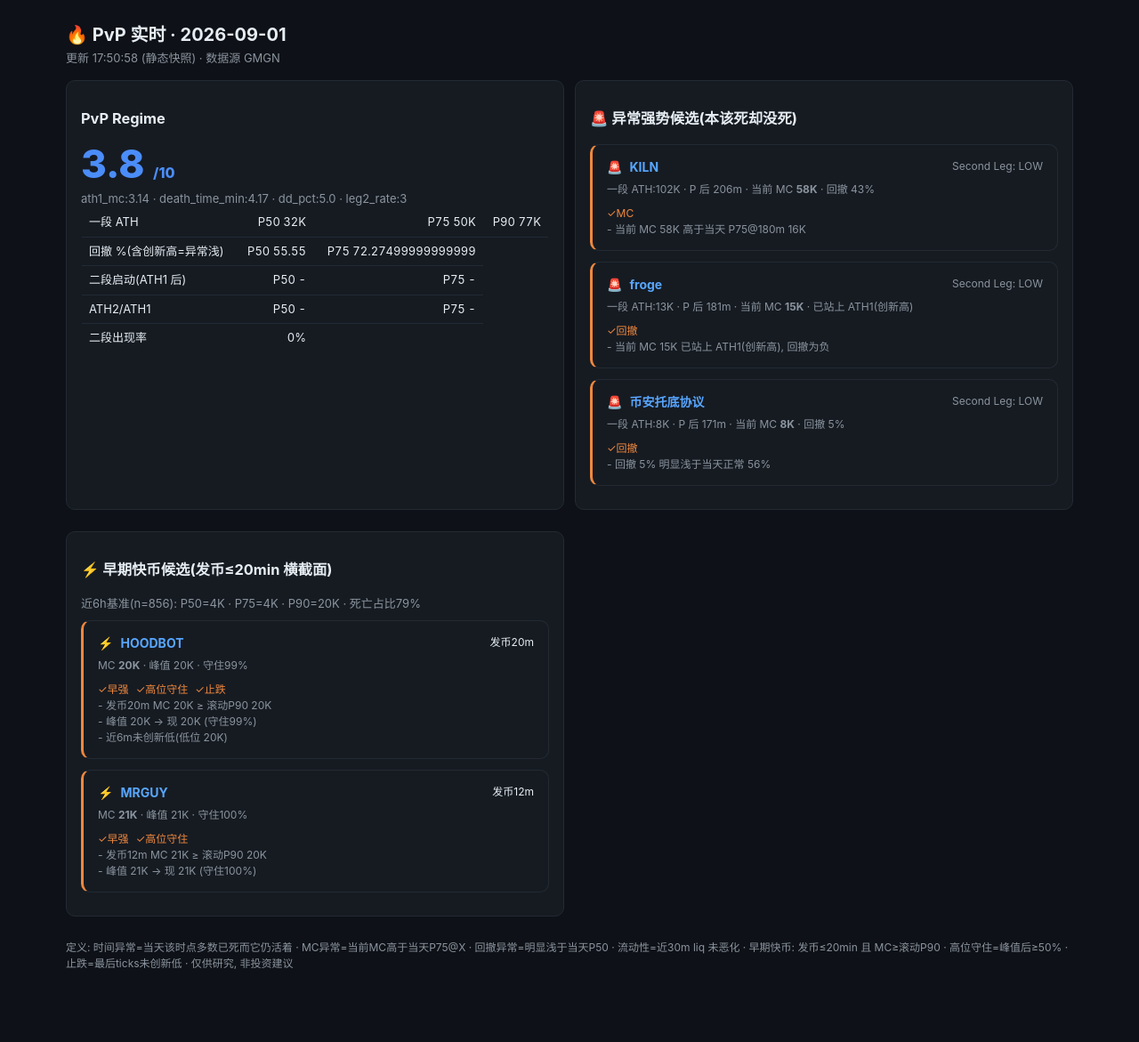
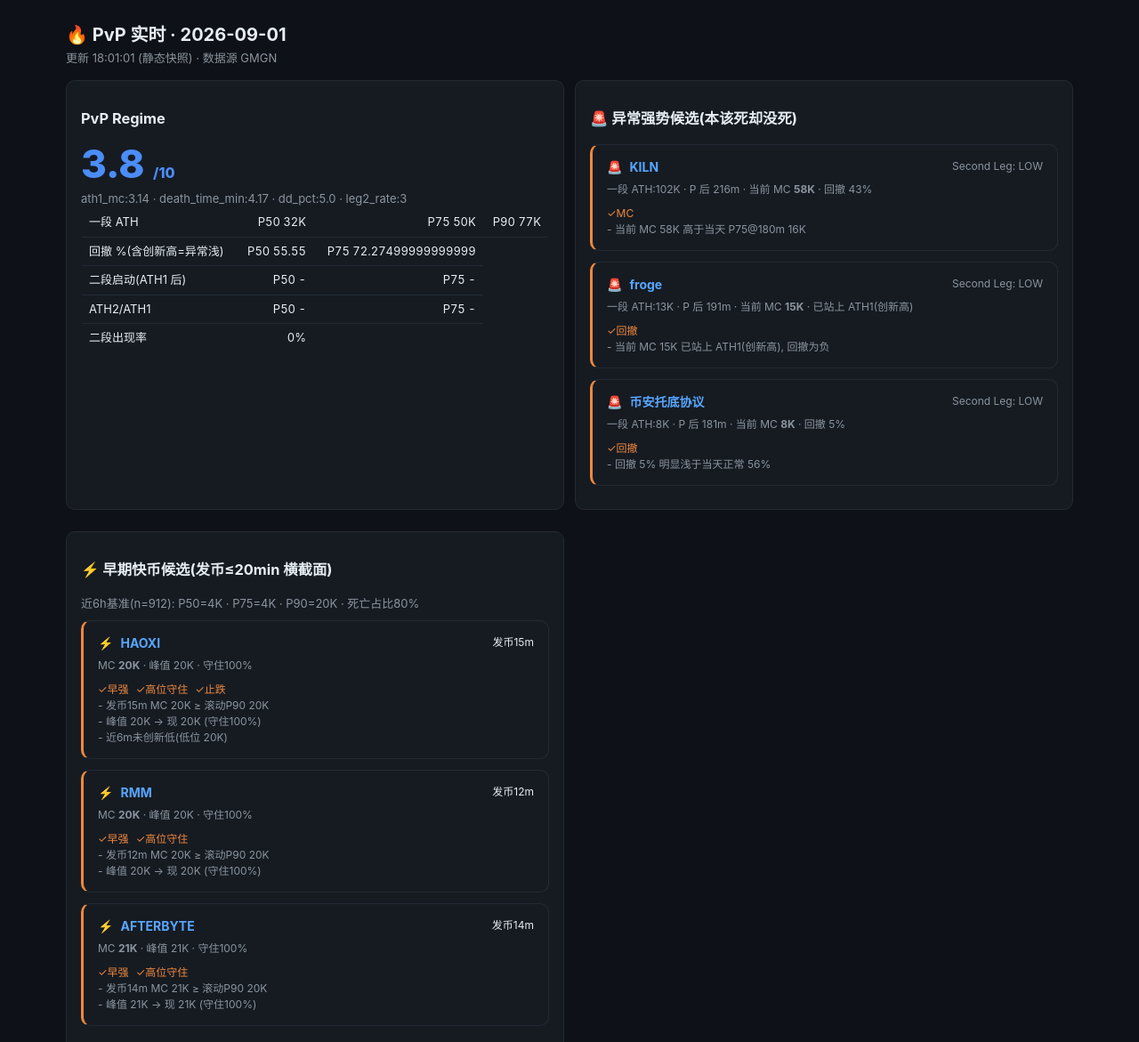
Before and after one commit to yu-cc-patrick/golden-dog-dashboard, a plain HTML site: page pvp/live.html in a window 1280 px wide. Shown: the top 1171 px of the page at 89% size. Before the commit the page ends 1116 px from the top, so only its background shows below. Drawn offline with Linux system fonts and the light colour scheme.

Commit message:
pvp 看板更新 2026-09-01 18:01

```diff
--- a/pvp/live.html
+++ b/pvp/live.html
@@ -28,7 +28,7 @@ a{color:var(--link);text-decoration:none}.foot{color:var(--mut);font-size:12px;m
 @media(max-width:760px){.wrap{padding:12px}h1{font-size:17px}}
 </style></head><body><div class="wrap">
 <h1>🔥 PvP 实时 · 2026-09-01</h1>
-<div class="sub">更新 17:50:58 (静态快照) · 数据源 GMGN</div>
+<div class="sub">更新 18:01:01 (静态快照) · 数据源 GMGN</div>
 <div class="grid">
 <div class="card"><h3>PvP Regime</h3>
 <div class="big lo">3.8 <span style="font-size:16px">/10</span></div>
@@ -40,11 +40,12 @@ a{color:var(--link);text-decoration:none}.foot{color:var(--mut);font-size:12px;m
 <tr><td>ATH2/ATH1</td><td class="num">P50 -</td><td class="num">P75 -</td></tr>
 <tr><td>二段出现率</td><td class="num">0%</td></tr>
 </tbody></table></div>
-<div class="card"><h3>🚨 异常强势候选(本该死却没死)</h3><div class="card alert"><div class="ahead"><span class="al">🚨</span><b><a href="https://gmgn.ai/eth/token/0xcfc77141361db3e23e9bf0522558714a207e974f" target="_blank">KILN</a></b><span class="pot pot-low">Second Leg: LOW</span></div><div class="anm">一段 ATH:102K · P 后 206m · 当前 MC <b>58K</b> · 回撤 43%</div><div><span class="dchk">✓MC</span></div><div class="wy">- 当前 MC 58K 高于当天 P75@180m 16K</div></div>
-<div class="card alert"><div class="ahead"><span class="al">🚨</span><b><a href="https://gmgn.ai/sol/token/5ZqaMgN32z2UuvWKQDVpPvbFpAKmayhBKRuW4PYqasxB" target="_blank">froge</a></b><span class="pot pot-low">Second Leg: LOW</span></div><div class="anm">一段 ATH:13K · P 后 181m · 当前 MC <b>15K</b> · 已站上 ATH1(创新高)</div><div><span class="dchk">✓回撤</span></div><div class="wy">- 当前 MC 15K 已站上 ATH1(创新高), 回撤为负</div></div>
-<div class="card alert"><div class="ahead"><span class="al">🚨</span><b><a href="https://gmgn.ai/bsc/token/0x30bb028e0402cb8d1efb8ebbf7b9c8d5b08f7777" target="_blank">币安托底协议</a></b><span class="pot pot-low">Second Leg: LOW</span></div><div class="anm">一段 ATH:8K · P 后 171m · 当前 MC <b>8K</b> · 回撤 5%</div><div><span class="dchk">✓回撤</span></div><div class="wy">- 回撤 5% 明显浅于当天正常 56%</div></div></div>
-<div class="card"><h3>⚡ 早期快币候选(发币≤20min 横截面)</h3><div class="sub" style="margin:0 0 8px">近6h基准(n=856): P50=4K · P75=4K · P90=20K · 死亡占比79%</div><div class="card alert"><div class="ahead"><span class="al">⚡</span><b><a href="https://gmgn.ai/robinhood/token/0x39758e87f96317f62f647ebb0f21cce583091e18" target="_blank">HOODBOT</a></b><span class="pot">发币20m</span></div><div class="anm">MC <b>20K</b> · 峰值 20K · 守住99%</div><div><span class="dchk">✓早强</span><span class="dchk">✓高位守住</span><span class="dchk">✓止跌</span></div><div class="wy">- 发币20m MC 20K ≥ 滚动P90 20K</div><div class="wy">- 峰值 20K → 现 20K (守住99%)</div><div class="wy">- 近6m未创新低(低位 20K)</div></div>
-<div class="card alert"><div class="ahead"><span class="al">⚡</span><b><a href="https://gmgn.ai/robinhood/token/0xe65f0bd0697525e64385c03e5eb36b345de31e18" target="_blank">MRGUY</a></b><span class="pot">发币12m</span></div><div class="anm">MC <b>21K</b> · 峰值 21K · 守住100%</div><div><span class="dchk">✓早强</span><span class="dchk">✓高位守住</span></div><div class="wy">- 发币12m MC 21K ≥ 滚动P90 20K</div><div class="wy">- 峰值 21K → 现 21K (守住100%)</div></div></div>
+<div class="card"><h3>🚨 异常强势候选(本该死却没死)</h3><div class="card alert"><div class="ahead"><span class="al">🚨</span><b><a href="https://gmgn.ai/eth/token/0xcfc77141361db3e23e9bf0522558714a207e974f" target="_blank">KILN</a></b><span class="pot pot-low">Second Leg: LOW</span></div><div class="anm">一段 ATH:102K · P 后 216m · 当前 MC <b>58K</b> · 回撤 43%</div><div><span class="dchk">✓MC</span></div><div class="wy">- 当前 MC 58K 高于当天 P75@180m 16K</div></div>
+<div class="card alert"><div class="ahead"><span class="al">🚨</span><b><a href="https://gmgn.ai/sol/token/5ZqaMgN32z2UuvWKQDVpPvbFpAKmayhBKRuW4PYqasxB" target="_blank">froge</a></b><span class="pot pot-low">Second Leg: LOW</span></div><div class="anm">一段 ATH:13K · P 后 191m · 当前 MC <b>15K</b> · 已站上 ATH1(创新高)</div><div><span class="dchk">✓回撤</span></div><div class="wy">- 当前 MC 15K 已站上 ATH1(创新高), 回撤为负</div></div>
+<div class="card alert"><div class="ahead"><span class="al">🚨</span><b><a href="https://gmgn.ai/bsc/token/0x30bb028e0402cb8d1efb8ebbf7b9c8d5b08f7777" target="_blank">币安托底协议</a></b><span class="pot pot-low">Second Leg: LOW</span></div><div class="anm">一段 ATH:8K · P 后 181m · 当前 MC <b>8K</b> · 回撤 5%</div><div><span class="dchk">✓回撤</span></div><div class="wy">- 回撤 5% 明显浅于当天正常 56%</div></div></div>
+<div class="card"><h3>⚡ 早期快币候选(发币≤20min 横截面)</h3><div class="sub" style="margin:0 0 8px">近6h基准(n=912): P50=4K · P75=4K · P90=20K · 死亡占比80%</div><div class="card alert"><div class="ahead"><span class="al">⚡</span><b><a href="https://gmgn.ai/robinhood/token/0x69d28df544e1e722662a148cdcedc05c77d31e18" target="_blank">HAOXI</a></b><span class="pot">发币15m</span></div><div class="anm">MC <b>20K</b> · 峰值 20K · 守住100%</div><div><span class="dchk">✓早强</span><span class="dchk">✓高位守住</span><span class="dchk">✓止跌</span></div><div class="wy">- 发币15m MC 20K ≥ 滚动P90 20K</div><div class="wy">- 峰值 20K → 现 20K (守住100%)</div><div class="wy">- 近6m未创新低(低位 20K)</div></div>
+<div class="card alert"><div class="ahead"><span class="al">⚡</span><b><a href="https://gmgn.ai/robinhood/token/0x71260d239bed4ea750fd2191b38abe9355831e18" target="_blank">RMM</a></b><span class="pot">发币12m</span></div><div class="anm">MC <b>20K</b> · 峰值 20K · 守住100%</div><div><span class="dchk">✓早强</span><span class="dchk">✓高位守住</span></div><div class="wy">- 发币12m MC 20K ≥ 滚动P90 20K</div><div class="wy">- 峰值 20K → 现 20K (守住100%)</div></div>
+<div class="card alert"><div class="ahead"><span class="al">⚡</span><b><a href="https://gmgn.ai/robinhood/token/0x325e11dd90e5b7de1330280d5e798df923081e18" target="_blank">AFTERBYTE</a></b><span class="pot">发币14m</span></div><div class="anm">MC <b>21K</b> · 峰值 21K · 守住100%</div><div><span class="dchk">✓早强</span><span class="dchk">✓高位守住</span></div><div class="wy">- 发币14m MC 21K ≥ 滚动P90 20K</div><div class="wy">- 峰值 21K → 现 21K (守住100%)</div></div></div>
 </div>
 <div class="foot">定义: 时间异常=当天该时点多数已死而它仍活着 · MC异常=当前MC高于当天P75@X · 回撤异常=明显浅于当天P50 · 流动性=近30m liq 未恶化 · 早期快币: 发币≤20min 且 MC≥滚动P90 · 高位守住=峰值后≥50% · 止跌=最后ticks未创新低 · 仅供研究, 非投资建议</div>
 </div></body></html>
```
Also changed, not shown: pvp/daily.html (+1 -1 lines).
